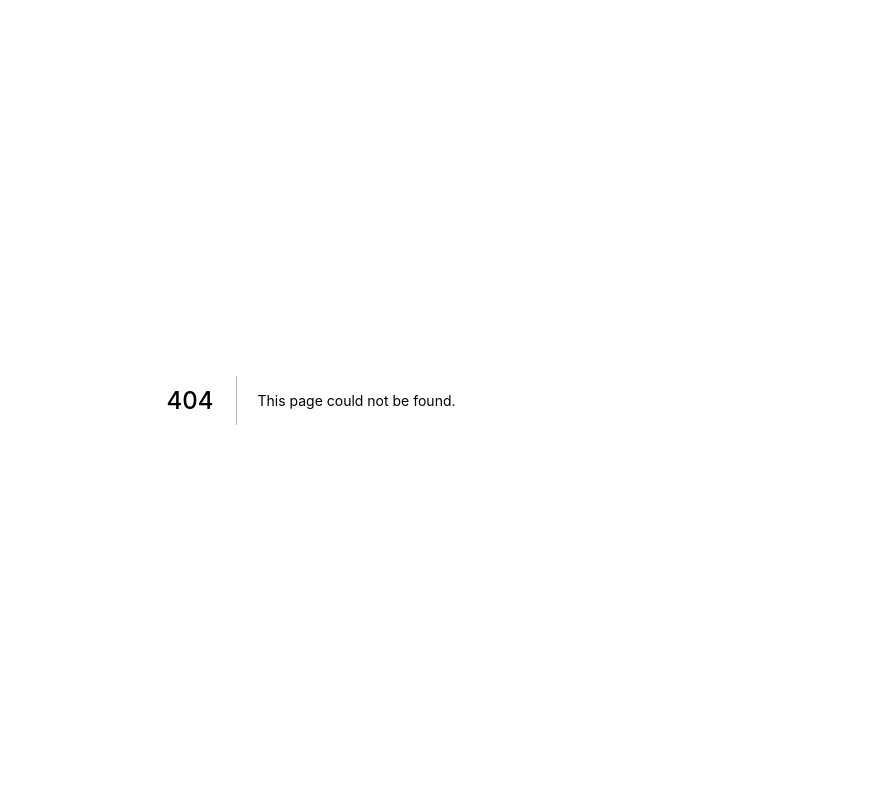
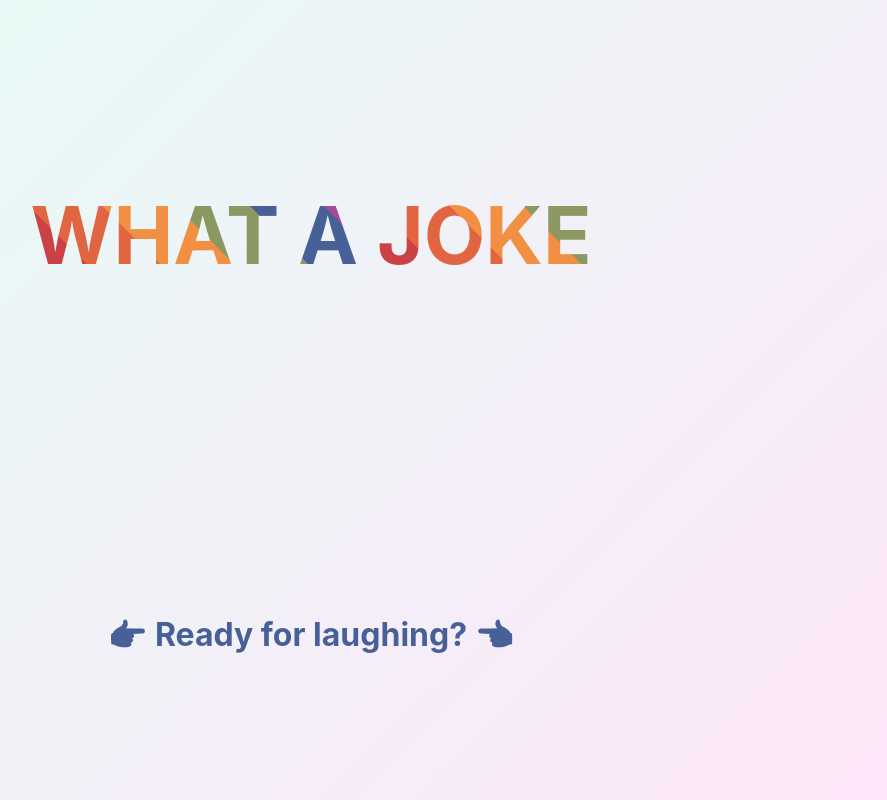
Before and after one commit to Elle624/What-a-joke, a Next.js app: page /components/Home in a window 1280 px wide. Before the commit this address had no page. Shown: the whole page, without its empty margins (329-1216 px from the left). Built offline with nearby package versions, Linux system fonts and the light colour scheme.

Commit message:
Seperate home page elements to seperate file

```diff
--- /dev/null
+++ b/pages/components/Home/index.js
@@ -0,0 +1,20 @@
+import Head from 'next/head';
+import Link from 'next/link';
+import styles from '../../../styles/Home.module.css';
+
+const Home = () => {
+  return (
+    <section className={styles.container}>
+      <Head>
+        <title>What A Joke</title>
+        <link rel='icon' href='/favicon.ico' />
+      </Head>
+      <h1 className={styles.h1}>What A Joke </h1>
+      <Link href='/jokes'>
+        <h2 className={styles.h2}>👉 Ready for laughing? 👈</h2>
+      </Link>
+    </section>
+  );
+};
+
+export default Home;
```
Also changed, not shown: pages/index.js (+20 -16 lines).
